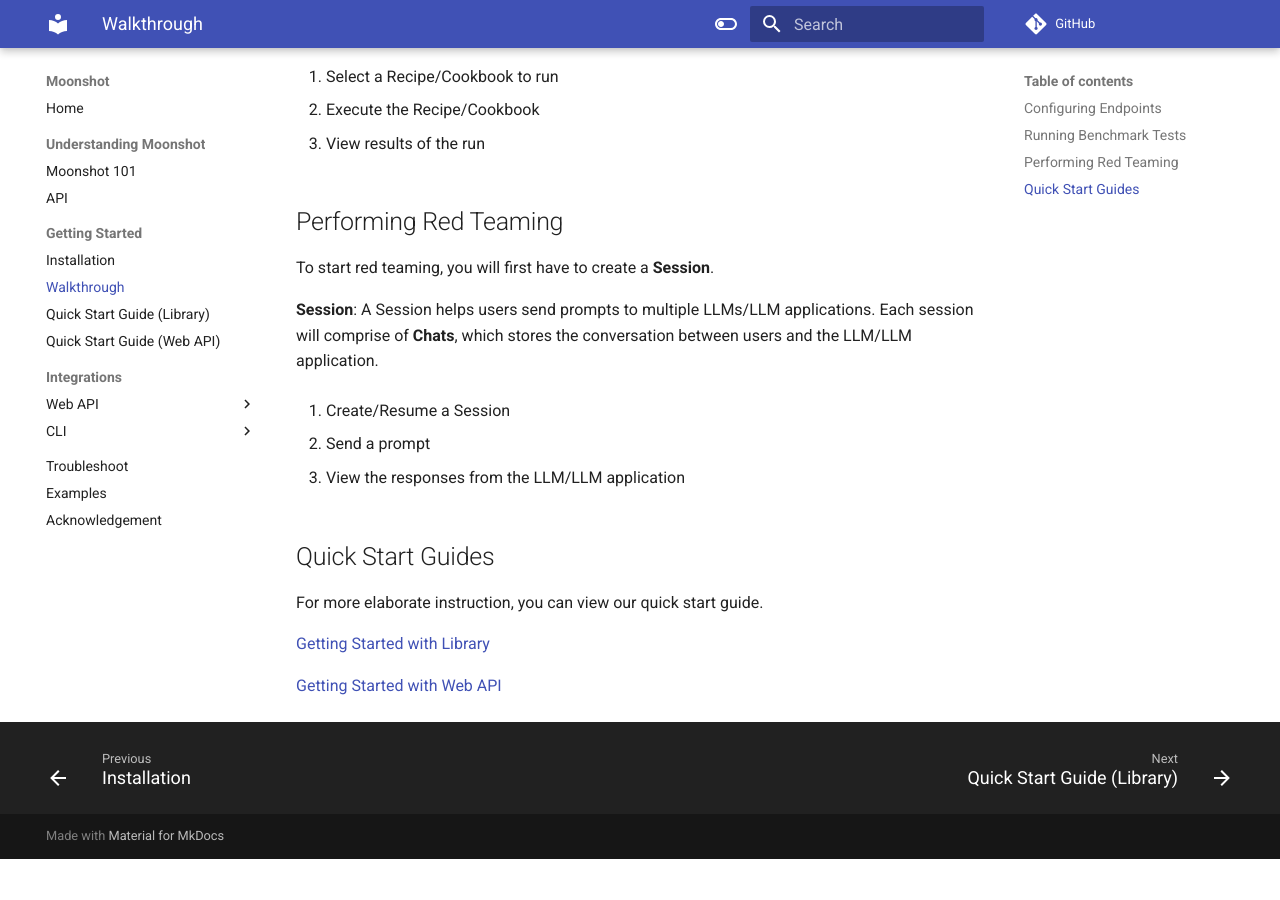
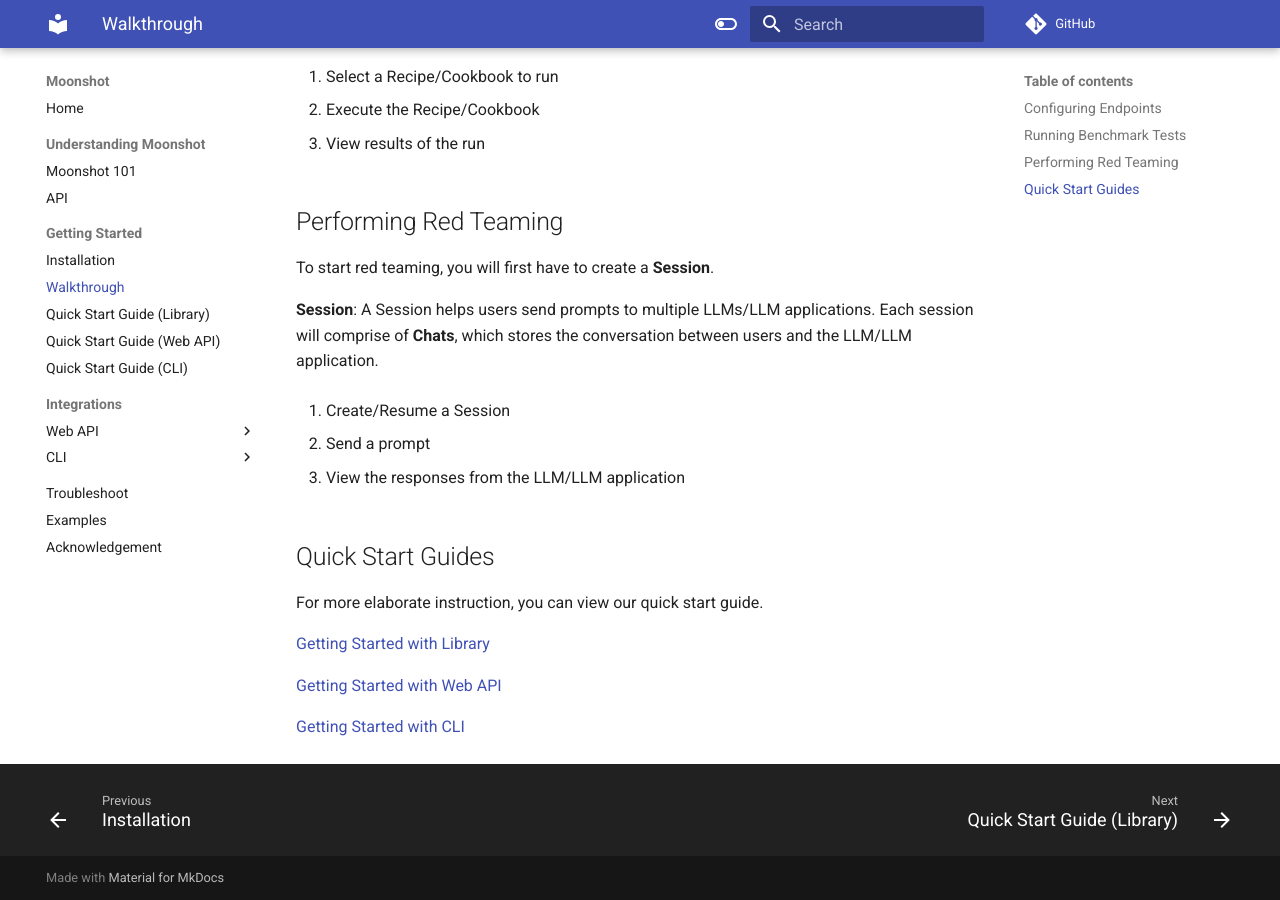
Before and after one commit to aiverify-foundation/moonshot, an MkDocs documentation site: the page built from docs/getting_started/walkthrough.md, in a window 1280 px wide and 900 px high, scrolled down 1549 px. Built offline with MkDocs 1.6.1 and Material for MkDocs 9.7.7, drawn with Linux system fonts in a browser that asks for light colours; comment, search, counter and statistics services are not loaded; before the commit the page ends 2408 px from its top, so only the background shows below that.

Commit message:
Add quickstart for cli

```diff
--- a/docs/getting_started/walkthrough.md
+++ b/docs/getting_started/walkthrough.md
@@ -71,3 +71,5 @@
 [Getting Started with Library](/getting_started/quick_start_library)
 
 [Getting Started with Web API](/getting_started/quick_start_web_api)
+
+[Getting Started with CLI](/getting_started/quick_start_cli)
--- a/mkdocs.yml
+++ b/mkdocs.yml
@@ -59,6 +59,7 @@
     - Walkthrough: getting_started/walkthrough.md
     - Quick Start Guide (Library): getting_started/quick_start_library.md
     - Quick Start Guide (Web API): getting_started/quick_start_web_api.md
+    - Quick Start Guide (CLI): getting_started/quick_start_cli.md
   - Integrations:
     - Web API:
       - Get Started with Web API : web_api/web_api_guide.md
```
Also changed, not shown: docs/getting_started/quick_start_cli.md (added).
